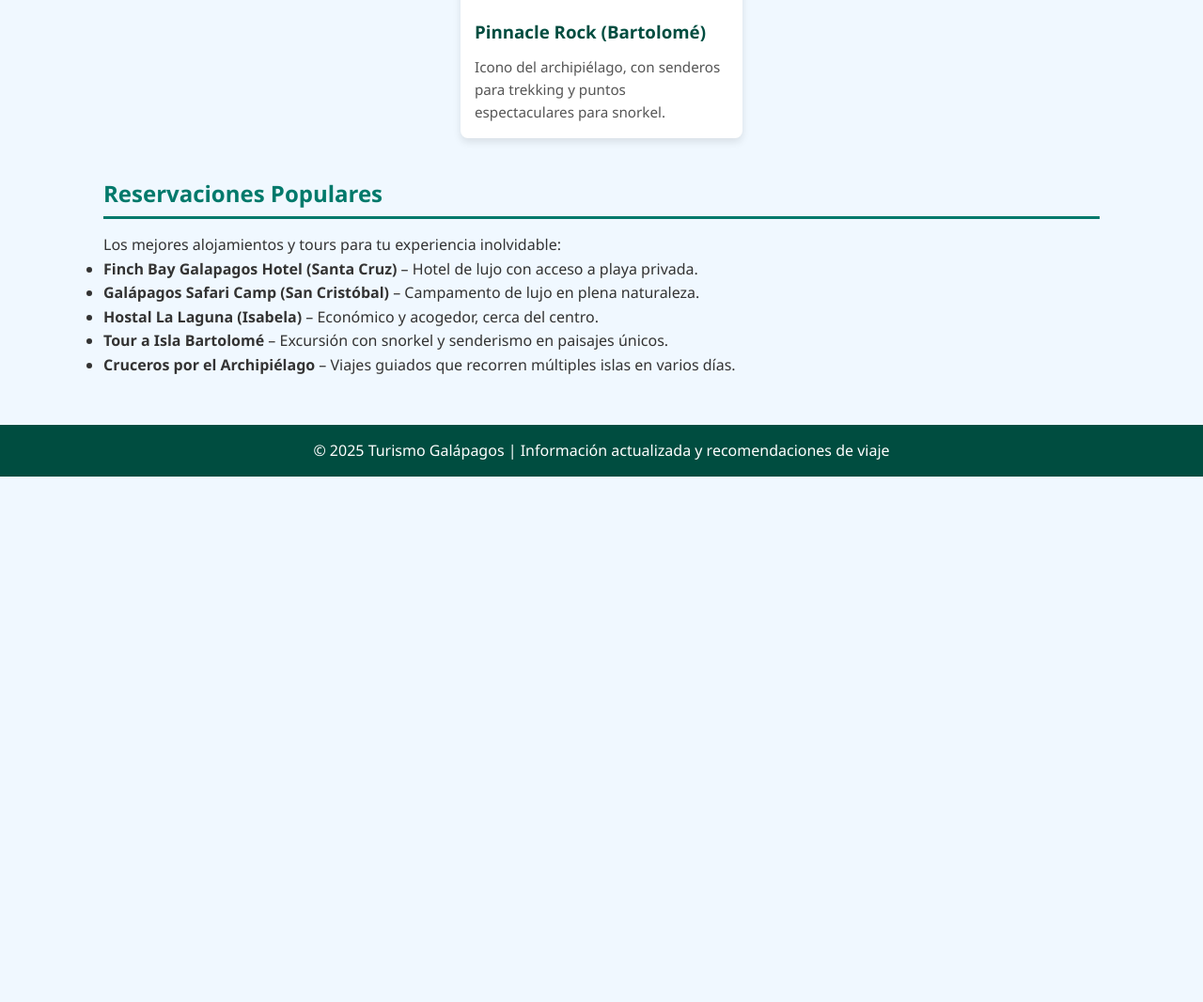
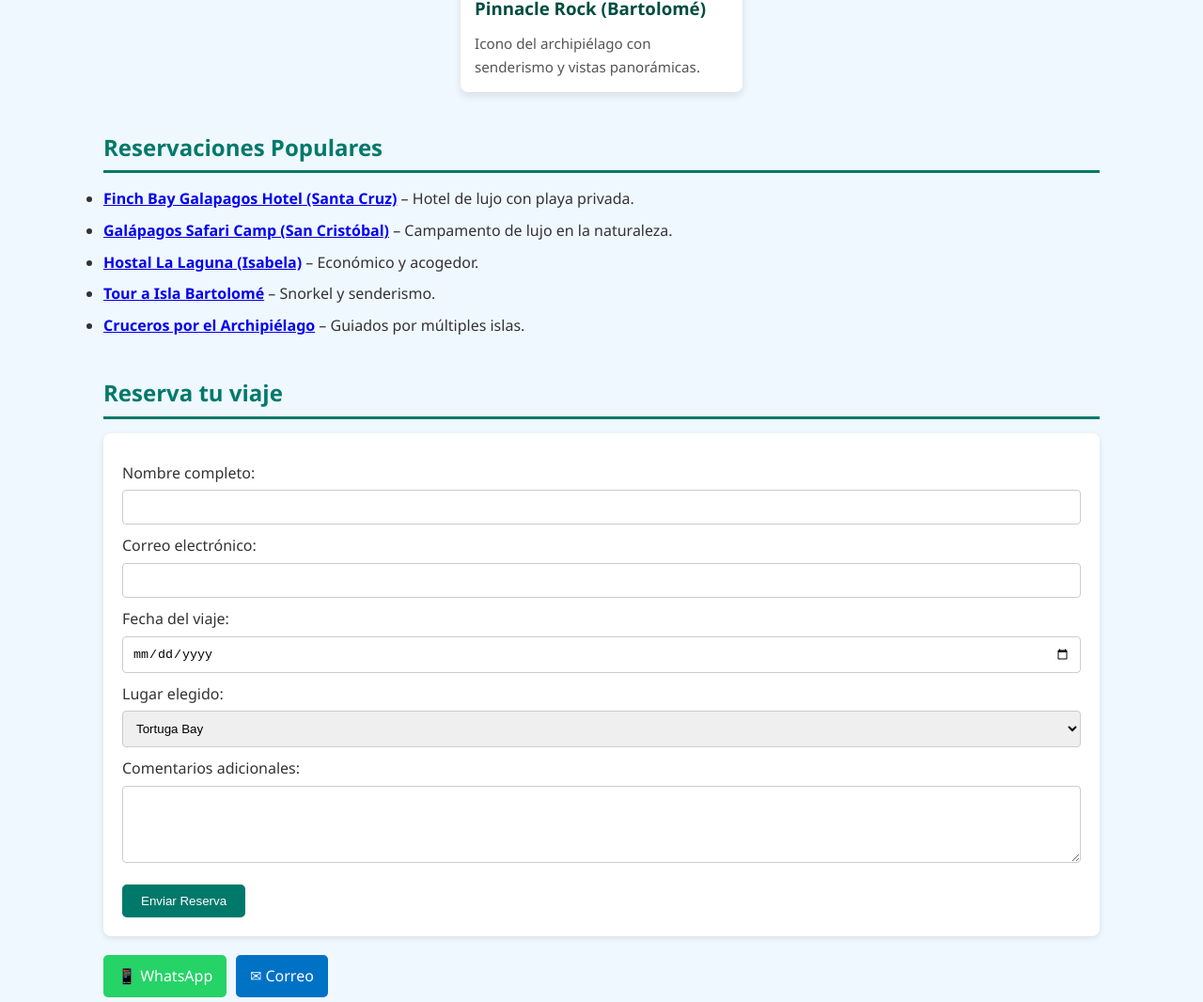
Before and after one commit to Nezumi1010/proyecto001, a plain HTML site: page index.html in a window 1280 px wide. Shown: the part 754-1820 px from the top of the page at 94% size. Before the commit the page ends 1261 px from the top, so only its background shows below. Drawn offline with Linux system fonts and the light colour scheme.

Commit message:
AGREGANDO UN FORMULARIO PARA  DE RESERVAS DE VIAJES

```diff
--- a/index.html
+++ b/index.html
@@ -1,109 +1,141 @@
 <!DOCTYPE html>
 <html lang="es">
 <head>
-
   <meta charset="UTF-8" />
   <meta name="viewport" content="width=device-width, initial-scale=1" />
-  <title>Islas Galápagos - Turismo</title>
-
-  <!-- Estilos CSS internos para diseño y presentación -->
+  <title>Turismo en las Islas Galápagos</title>
   <style>
-
     * {
       margin: 0;
       padding: 0;
-      box-sizing: border-box; /* Incluye padding y borde en el ancho total */
+      box-sizing: border-box;
     }
-    /* Estilo base para todo el body */
     body {
       font-family: 'Segoe UI', Tahoma, Geneva, Verdana, sans-serif;
       background: #f0f8ff;
       color: #333;
-      line-height: 1.6; /* Espaciado entre líneas para mejor legibilidad */
+      line-height: 1.6;
     }
-    /* Estilos para el encabezado principal */
     header {
       background: #004d40;
       color: white;
       padding: 20px 0;
       text-align: center;
-      box-shadow: 0 2px 5px rgba(0,0,0,0.3); /* Sombra sutil debajo */
+      box-shadow: 0 2px 5px rgba(0,0,0,0.3);
     }
-    /* Estilo del título dentro del header */
     header h1 {
       font-size: 2.5rem;
-      letter-spacing: 2px; /* Espacio entre letras */
+      letter-spacing: 2px;
     }
-    /* Contenedor principal para el contenido con margen y padding */
     main {
       max-width: 1100px;
       margin: 30px auto;
       padding: 0 20px;
     }
-    /* Sección individual dentro del main */
     section {
       margin-bottom: 40px;
     }
-    /* Títulos de sección */
     h2 {
       color: #00796b;
       margin-bottom: 15px;
-      border-bottom: 3px solid #00796b; /* Línea decorativa debajo */
+      border-bottom: 3px solid #00796b;
       padding-bottom: 5px;
     }
-    /* Contenedor de tarjetas con diseño flexible */
     .cards {
       display: flex;
-      flex-wrap: wrap; /* Permite que las tarjetas bajen a otra línea */
-      gap: 20px; /* Espacio entre tarjetas */
-      justify-content: center; /* Centra las tarjetas horizontalmente */
+      flex-wrap: wrap;
+      gap: 20px;
+      justify-content: center;
     }
-    /* Tarjeta individual */
     .card {
       background: white;
-      border-radius: 8px; /* Bordes redondeados */
+      border-radius: 8px;
       box-shadow: 0 4px 8px rgba(0,0,0,0.1);
       width: 300px;
-      overflow: hidden; /* Recorta contenido que sobresalga */
-      transition: transform 0.3s ease; /* Animación suave al pasar el mouse */
+      overflow: hidden;
+      transition: transform 0.3s ease;
     }
-    /* Efecto hover para dar sensación de levantar la tarjeta */
     .card:hover {
-      transform: translateY(-8px); /* Mueve la tarjeta hacia arriba */
+      transform: translateY(-8px);
       box-shadow: 0 8px 16px rgba(0,0,0,0.2);
     }
-    /* Imagen dentro de la tarjeta */
     .card img {
       width: 100%;
       height: 180px;
       object-fit: cover;
     }
-    /* Contenido textual dentro de la tarjeta */
     .card-content {
       padding: 15px;
     }
-    /* Título de la tarjeta */
     .card-content h3 {
       margin-bottom: 10px;
-      color: #004d40; /* Verde oscuro */
+      color: #004d40;
     }
-    /* Párrafo descriptivo de la tarjeta */
     .card-content p {
       font-size: 0.95rem;
-      color: #555; /* Gris medio */
+      color: #555;
     }
-    /* Estilo para el pie de página */
+    ul li {
+      margin-bottom: 8px;
+    }
+    form {
+      background: white;
+      padding: 20px;
+      border-radius: 8px;
+      box-shadow: 0 2px 6px rgba(0,0,0,0.1);
+    }
+    form label {
+      display: block;
+      margin-top: 10px;
+    }
+    form input, form select, form textarea {
+      width: 100%;
+      padding: 10px;
+      margin-top: 5px;
+      border: 1px solid #ccc;
+      border-radius: 4px;
+    }
+    form button {
+      margin-top: 15px;
+      padding: 10px 20px;
+      background: #00796b;
+      color: white;
+      border: none;
+      border-radius: 5px;
+      cursor: pointer;
+    }
+    .contact-buttons {
+      margin-top: 20px;
+      display: flex;
+      gap: 10px;
+    }
+    .contact-buttons a {
+      display: inline-block;
+      padding: 10px 15px;
+      background: #25d366;
+      color: white;
+      text-decoration: none;
+      border-radius: 5px;
+    }
+    .contact-buttons a.email {
+      background: #0072c6;
+    }
+    iframe {
+      border: 0;
+      width: 100%;
+      height: 400px;
+      margin-top: 20px;
+    }
     footer {
       background: #004d40;
       color: white;
       text-align: center;
       padding: 15px 10px;
-      margin-top: 50px; /* Separación arriba */
+      margin-top: 50px;
     }
-    /* Estilos responsivos para pantallas pequeñas */
     @media(max-width: 768px) {
       .cards {
-        flex-direction: column; /* Las tarjetas se apilan verticalmente */
+        flex-direction: column;
         align-items: center;
       }
       .card {
@@ -113,70 +145,101 @@
   </style>
 </head>
 <body>
-  <!-- Encabezado principal de la página -->
   <header>
     <h1>Turismo en las Islas Galápagos</h1>
   </header>
 
-  <!-- Contenido principal dividido en secciones -->
   <main>
-    <!-- Sección de lugares turísticos con tarjetas -->
+    <!-- Sección de lugares turísticos -->
     <section>
       <h2>Lugares más turísticos</h2>
       <div class="cards">
-        <!-- Tarjeta 1 -->
         <article class="card">
-          <img src="imagenes/tortuga.png" alt="Tortuga Bay, Isla Santa Cruz" />
+          <img src="imagenes/tortuga.png" alt="Tortuga Bay" />
           <div class="card-content">
             <h3>Tortuga Bay (Santa Cruz)</h3>
-            <p>Playa de arena blanca donde se pueden ver tortugas marinas y manglares, ideal para caminatas y snorkeling.</p>
+            <p>Playa de arena blanca donde se pueden ver tortugas marinas y manglares.</p>
           </div>
         </article>
-
-        <!-- Tarjeta 2 -->
         <article class="card">
-          <img src="imagenes/loberia.png" alt="La Lobería, Isla San Cristóbal" />
+          <img src="imagenes/loberia.png" alt="La Lobería" />
           <div class="card-content">
             <h3>La Lobería (San Cristóbal)</h3>
-            <p>Área protegida famosa por sus colonias de lobos marinos y su ambiente natural único.</p>
+            <p>Área protegida famosa por sus colonias de lobos marinos.</p>
           </div>
         </article>
-
-        <!-- Tarjeta 3 -->
         <article class="card">
-          <img src="imagenes/tuneles.png" alt="Los Túneles, Isla Isabela" />
+          <img src="imagenes/tuneles.png" alt="Los Túneles" />
           <div class="card-content">
             <h3>Los Túneles (Isabela)</h3>
-            <p>Formaciones volcánicas submarinas para snorkel y buceo, hogar de tortugas, tiburones y peces tropicales.</p>
+            <p>Formaciones volcánicas ideales para snorkel con fauna marina.</p>
           </div>
         </article>
-
-        <!-- Tarjeta 4 -->
         <article class="card">
-          <img src="imagenes/rock.png" alt="Pinnacle Rock, Isla Bartolomé" />
+          <img src="imagenes/rock.png" alt="Pinnacle Rock" />
           <div class="card-content">
             <h3>Pinnacle Rock (Bartolomé)</h3>
-            <p>Icono del archipiélago, con senderos para trekking y puntos espectaculares para snorkel.</p>
+            <p>Icono del archipiélago con senderismo y vistas panorámicas.</p>
           </div>
         </article>
       </div>
     </section>
 
-    <!-- Sección de reservaciones populares -->
+    <!-- Sección de reservas -->
     <section>
       <h2>Reservaciones Populares</h2>
-      <p>Los mejores alojamientos y tours para tu experiencia inolvidable:</p>
       <ul>
-        <li><strong>Finch Bay Galapagos Hotel (Santa Cruz)</strong> – Hotel de lujo con acceso a playa privada.</li>
-        <li><strong>Galápagos Safari Camp (San Cristóbal)</strong> – Campamento de lujo en plena naturaleza.</li>
-        <li><strong>Hostal La Laguna (Isabela)</strong> – Económico y acogedor, cerca del centro.</li>
-        <li><strong>Tour a Isla Bartolomé</strong> – Excursión con snorkel y senderismo en paisajes únicos.</li>
-        <li><strong>Cruceros por el Archipiélago</strong> – Viajes guiados que recorren múltiples islas en varios días.</li>
+        <li><strong><a href="https://www.booking.com" target="_blank">Finch Bay Galapagos Hotel (Santa Cruz)</a></strong> – Hotel de lujo con playa privada.</li>
+        <li><strong><a href="https://www.tripadvisor.com" target="_blank">Galápagos Safari Camp (San Cristóbal)</a></strong> – Campamento de lujo en la naturaleza.</li>
+        <li><strong><a href="https://www.booking.com" target="_blank">Hostal La Laguna (Isabela)</a></strong> – Económico y acogedor.</li>
+        <li><strong><a href="https://www.tripadvisor.com" target="_blank">Tour a Isla Bartolomé</a></strong> – Snorkel y senderismo.</li>
+        <li><strong><a href="https://www.booking.com" target="_blank">Cruceros por el Archipiélago</a></strong> – Guiados por múltiples islas.</li>
       </ul>
+    </section>
+
+    <!-- Formulario de contacto -->
+    <section>
+      <h2>Reserva tu viaje</h2>
+      <form action="mailto:tuviaje@galapagos.com" method="post" enctype="text/plain">
+        <label for="nombre">Nombre completo:</label>
+        <input type="text" id="nombre" name="Nombre" required>
+
+        <label for="email">Correo electrónico:</label>
+        <input type="email" id="email" name="Correo" required>
+
+        <label for="fecha">Fecha del viaje:</label>
+        <input type="date" id="fecha" name="Fecha del viaje" required>
+
+        <label for="lugar">Lugar elegido:</label>
+        <select id="lugar" name="Lugar">
+          <option>Tortuga Bay</option>
+          <option>La Lobería</option>
+          <option>Los Túneles</option>
+          <option>Pinnacle Rock</option>
+        </select>
+
+        <label for="mensaje">Comentarios adicionales:</label>
+        <textarea id="mensaje" name="Comentarios" rows="4"></textarea>
+
+        <button type="submit">Enviar Reserva</button>
+      </form>
+
+      <div class="contact-buttons">
+        <a href="https://wa.me/593999999999" target="_blank">📱 WhatsApp</a>
+        <a href="mailto:tuviaje@galapagos.com" class="email">✉ Correo</a>
+      </div>
+    </section>
+
+    <!-- Mapa de ubicación -->
+    <section>
+      <h2>Ubicación de las Islas Galápagos</h2>
+      <iframe
+        src="https://www.google.com/maps/embed?pb=!1m18!1m12!1m3!1d6372442.142651699!2d-94.95068394867167!3d-0.9537698262083598!2m3!1f0!2f0!3f0!3m2!1i1024!2i768!4f13.1!3m3!1m2!1s0x89a16d23e5d64b77%3A0x33e9c7b5cc61c60!2sIslas%20Gal%C3%A1pagos!5e0!3m2!1ses!2sec!4v1682443820632!5m2!1ses!2sec"
+        allowfullscreen="" loading="lazy" referrerpolicy="no-referrer-when-downgrade">
+      </iframe>
     </section>
   </main>
 
-  <!-- Pie de página con derechos y créditos -->
   <footer>
     <p>© 2025 Turismo Galápagos | Información actualizada y recomendaciones de viaje</p>
   </footer>
```
